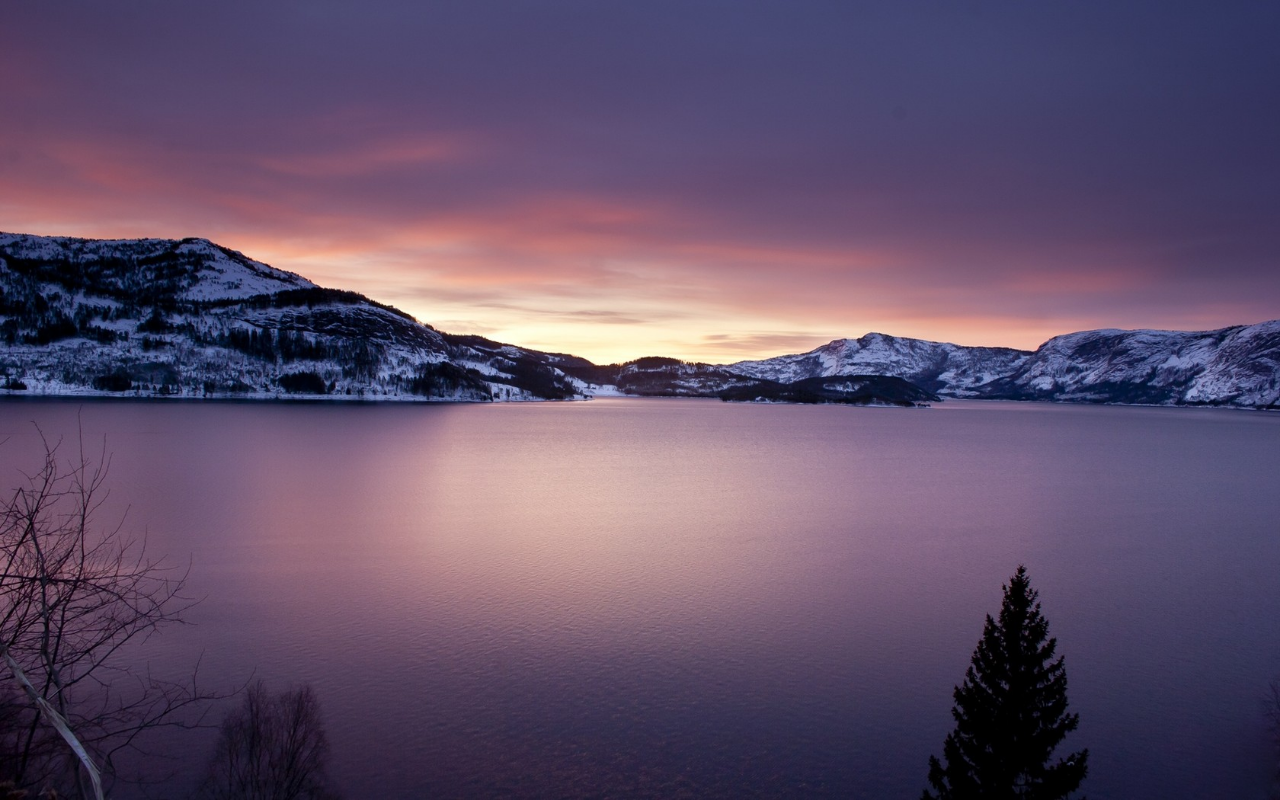
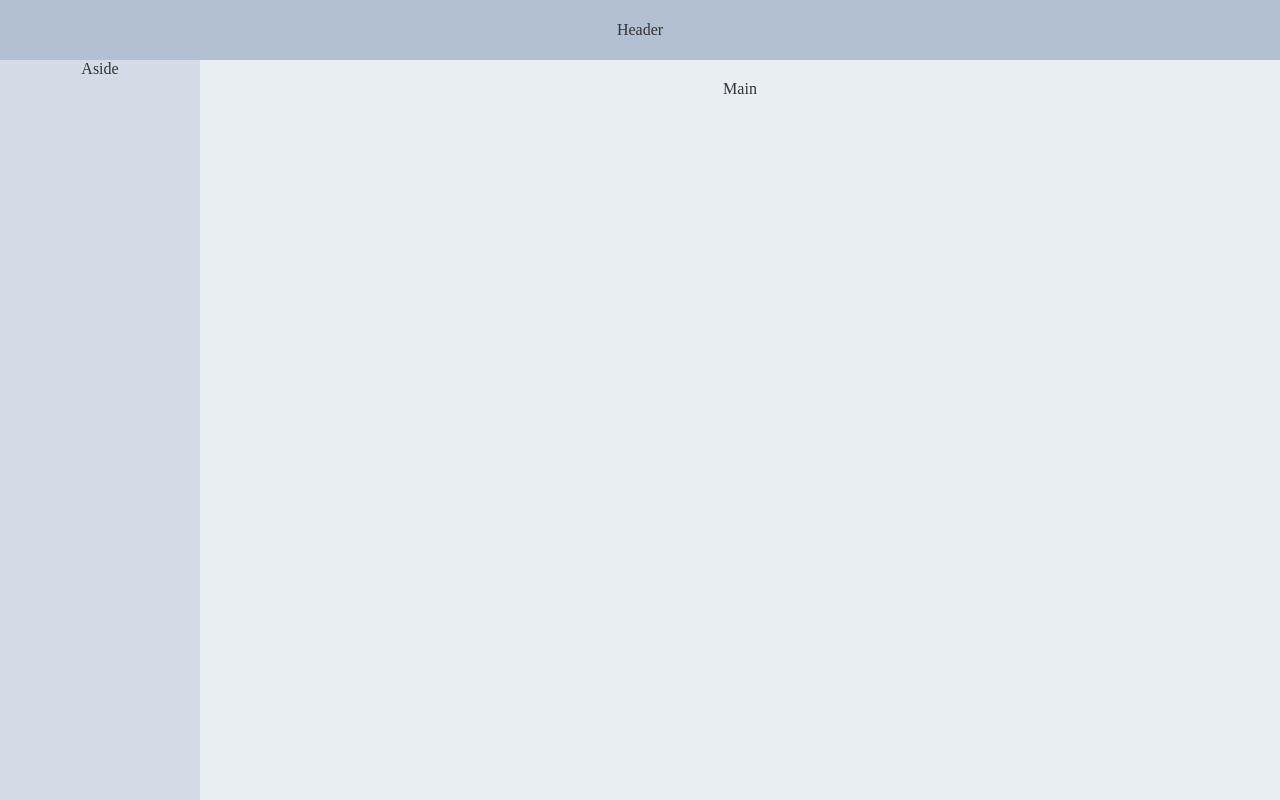
Before and after one commit to hualong5824/fm, a Vue app: page /#/ in a window 1280 px wide. Built offline with nearby package versions, Linux system fonts and the light colour scheme.

Commit message:
登录功能与跳转到HOME组件完成

```diff
--- a/package.json
+++ b/package.json
@@ -11,6 +11,7 @@
         "e2e": "node test/e2e/runner.js",
         "test": "npm run unit && npm run e2e",
         "lint": "eslint --ext .js,.vue src --fix test/unit test/e2e/specs",
+        "lintflx": "eslint --ext .js,.vue src --fix ",
         "build": "node build/build.js"
     },
     "dependencies": {
--- a/src/router/index.js
+++ b/src/router/index.js
@@ -1,14 +1,18 @@
 import Vue from 'vue'
 import Router from 'vue-router'
 import Login from '@/views/Login.vue'
+import Home from '@/views/Home.vue'
 Vue.use(Router)
 
 export default new Router({
-  routes: [
-    {
-      path: '/login',
-      name: 'login',
-      component: Login
-    }
+  routes: [{
+    path: '/login',
+    name: 'login',
+    component: Login
+  },
+  {
+    path: '/',
+    name: 'home',
+    component: Home }
   ]
 })
--- /dev/null
+++ b/src/views/Home.vue
@@ -0,0 +1,41 @@
+<template>
+    <el-container>
+  <el-header>Header</el-header>
+  <el-container>
+    <el-aside width="200px">Aside</el-aside>
+    <el-main>Main</el-main>
+  </el-container>
+</el-container>
+</template>
+<script>
+
+</script>
+<style>
+.el-container{
+  height: 100%;
+}
+ .el-header, .el-footer {
+    background-color: #B3C0D1;
+    color: #333;
+    text-align: center;
+    line-height: 60px;
+  }
+
+  .el-aside {
+    background-color: #D3DCE6;
+    color: #333;
+    text-align: center;
+  }
+
+  .el-main {
+    background-color: #E9EEF3;
+    color: #333;
+    text-align: center;
+  }
+
+  body > .el-container {
+    margin-bottom: 40px;
+  }
+
+
+</style>
--- a/src/views/Login.vue
+++ b/src/views/Login.vue
@@ -1,21 +1,21 @@
 <template>
-
     <div class="login-wrap">
     <el-form
     class="login-form"
     label-position="top"
-    label-width="80px">
+    label-width="80px"
+    :model="formData">
     <div class="login-div-h2">
           <h2>登录界面</h2>
     </div>
   <el-form-item label="账号:">
-    <el-input></el-input>
+    <el-input v-model="formData.username"></el-input>
   </el-form-item>
-  <el-form-item label="密码:" class="login-form-password">
-    <el-input></el-input>
+  <el-form-item  label="密码:" class="login-form-password">
+    <el-input v-model="formData.password" @keyup.enter.native="handleLogin" type="password"></el-input>
   </el-form-item>
    <el-form-item class="login-form-button">
-    <el-button type="primary">立即登录</el-button>
+    <el-button type="primary" @click="handleLogin">立即登录</el-button>
   </el-form-item>
 </el-form>
 </div>
@@ -23,7 +23,39 @@
 </template>
 
 <script>
-
+export default {
+  data () {
+    return {
+      formData: {
+        username: '',
+        password: ''
+      }
+    }
+  },
+  methods: {
+    handleLogin () {
+      if (this.formData.username.trim().length === 0) {
+        this.$message.error('不能为空')
+        return
+      }
+      this.$http
+        .post('login', this.formData)
+        .then((result) => {
+          console.log(result)
+          const { meta: { msg, status } } = result.data
+          if (status === 200) {
+            this.$message.success(msg)
+            sessionStorage.setItem('token', result.data.data.token)
+            this.$router.push('/')
+          } else {
+            this.$message.error(msg)
+          }
+        }).catch((err) => {
+          console.log(err)
+        })
+    }
+  }
+}
 </script>
 
 <style>
```
Also changed, not shown: 描述文档.txt.
